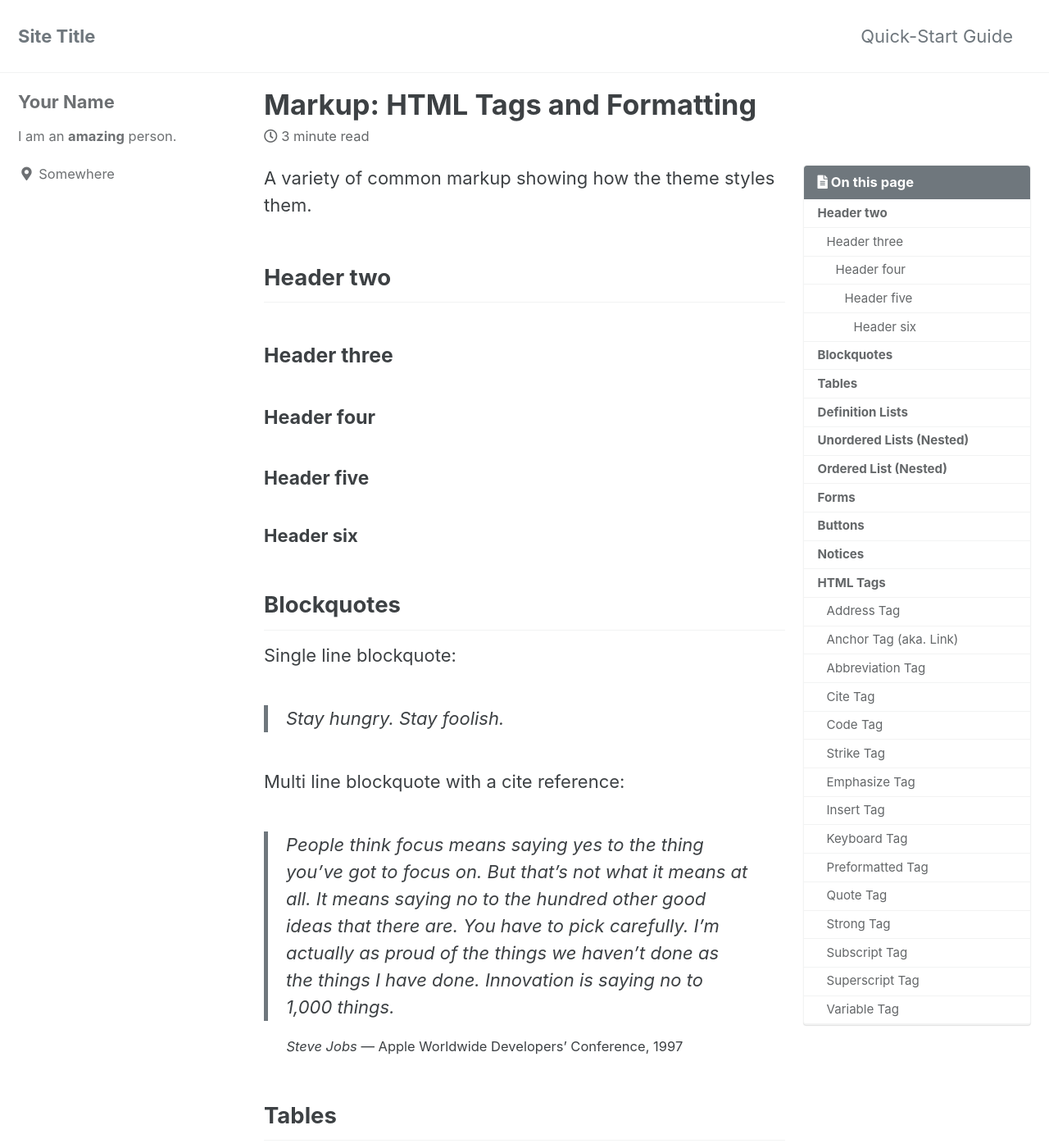
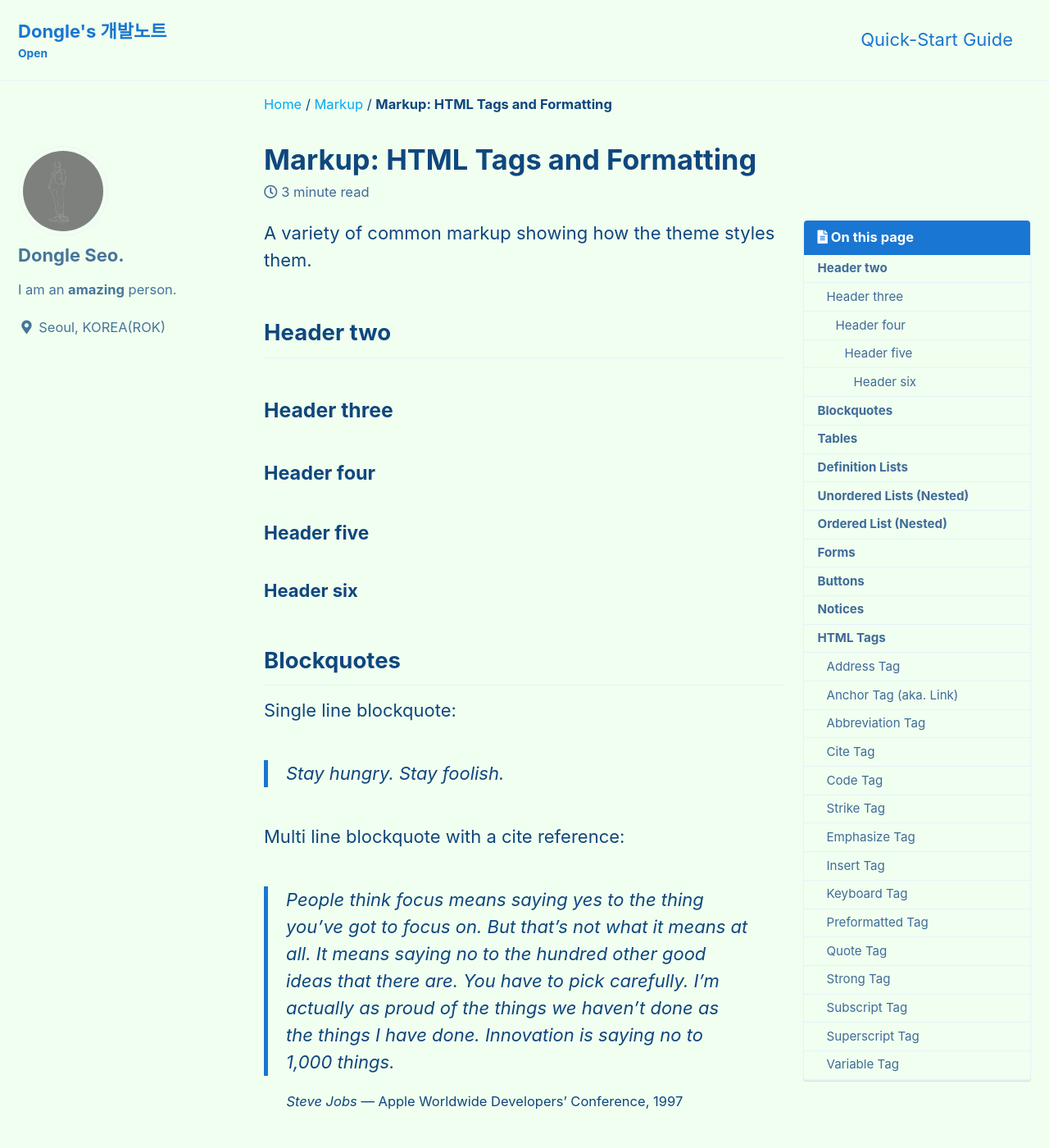
Before and after one commit to dongle94/dongle94.github.com, a Jekyll site: the page built from _posts/2013-01-11-markup-html-tags-and-formatting.md, in a window 1280 px wide and 1400 px high. Shown: the whole window at 82% size. Built offline with Jekyll 4.4.1, drawn with Linux system fonts in a browser that asks for light colours; cached includes are drawn as plain includes; some of the changed text lies outside the part shown.

Commit message:
edit blog home page

```diff
--- a/_config.yml
+++ b/_config.yml
@@ -12,23 +12,25 @@
 
 # theme                  : "minimal-mistakes-jekyll"
 # remote_theme           : "mmistakes/minimal-mistakes"
-minimal_mistakes_skin    : "default" # "air", "aqua", "contrast", "dark", "dirt", "neon", "mint", "plum", "sunrise"
+minimal_mistakes_skin    : "aqua"  # 테마 색 설정 "air", "aqua", "contrast", "dark", "dirt", "neon", "mint", "plum", "sunrise"
 
 # Site Settings
-locale                   : "en-US"
-title                    : "Site Title"
-title_separator          : "-"
-subtitle                 : # site tagline that appears below site title in masthead
-name                     : "Your Name"
+locale                   : "en-US"  # 'en-US', 'ko-KR'
+title                    : "Dongle's 개발노트"  # Meta 태그에 들어가는 영역, masthead_title 등이 없으면 기본값으로 출력
+title_separator          : "-"  # 타이틀 사이의 구분자
+subtitle                 : "Open"  # site tagline that appears below site title in masthead 타이틀 아래에 출력
+name                     : "Dongle Seo"  # 페이지 최 하단에 찍히는 카피라이트 내용
 description              : "An amazing website."
-url                      : # the base hostname & protocol for your site e.g. "https://mmistakes.github.io"
+url                      : "https://dongle94.github.io/"  # the base hostname & protocol for your site e.g. "https://mmistakes.github.io"
 baseurl                  : # the subpath of your site, e.g. "/blog"
-repository               : # GitHub username/repo-name e.g. "mmistakes/minimal-mistakes"
-teaser                   : # path of fallback teaser image, e.g. "/assets/images/500x300.png"
-logo                     : # path of logo image to display in the masthead, e.g. "/assets/images/88x88.png"
+repository               : "dongle94/dongle94.github.com"  # GitHub username/repo-name e.g. "mmistakes/minimal-mistakes"
+teaser                   : # path of fallback teaser image, e.g. #"/assets/images/500x300.png"
+logo                     : #  # path of logo image to display in the masthead, e.g. "/assets/images/88x88.png"
 masthead_title           : # overrides the website title displayed in the masthead, use " " for no title
-# breadcrumbs            : false # true, false (default)
+breadcrumbs              : true # true, false (default)
 words_per_minute         : 200
+
+# About Comments
 comments:
   provider               : # false (default), "disqus", "discourse", "facebook", "staticman", "staticman_v2", "utterances", "custom"
   disqus:
@@ -46,6 +48,8 @@ comments:
   staticman:
     branch               : # "master"
     endpoint             : # "https://{your Staticman v3 API}/v3/entry/github/"
+
+# Google ReCaptcha Setting
 reCaptcha:
   siteKey                :
   secret                 :
@@ -62,6 +66,7 @@ algolia:
 google:
   search_engine_id       : # YOUR_SEARCH_ENGINE_ID
   instant_search         : # false (default), true
+
 # SEO Related
 google_site_verification :
 bing_site_verification   :
@@ -93,10 +98,10 @@ analytics:
 
 # Site Author
 author:
-  name             : "Your Name"
-  avatar           : # path of avatar image, e.g. "/assets/images/bio-photo.jpg"
+  name             : "Dongle Seo."
+  avatar           : "/assets/images/self.png"  # path of avatar image, e.g. "/assets/images/bio-photo.jpg"
   bio              : "I am an **amazing** person."
-  location         : "Somewhere"
+  location         : "Seoul, KOREA(ROK)"
   email            :
   links:
     - label: "Email"
```
Also changed, not shown: assets/images/self.png (added), 1 other file.
